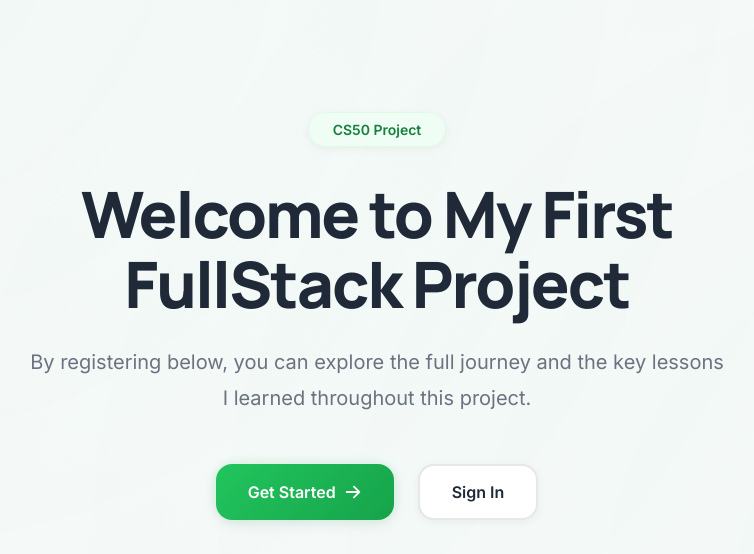
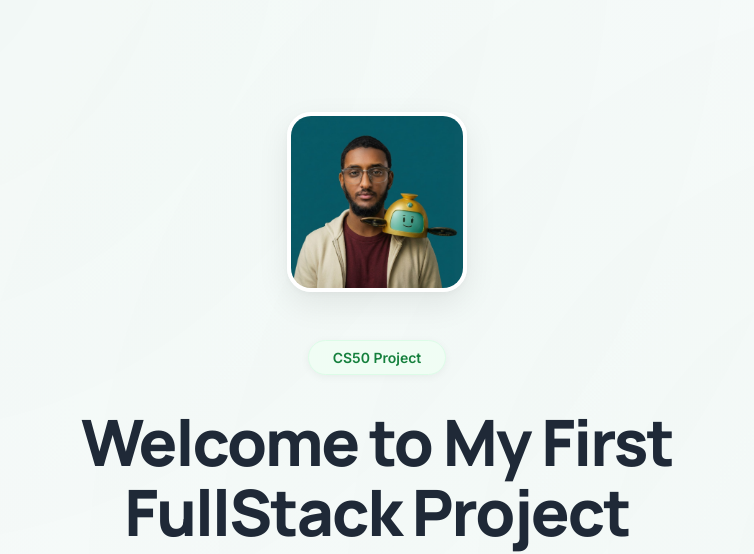
Before and after one commit to salimsirajofficial/firstfullstackproject, a Flask app: page / in a window 1280 px wide. Shown: the top 554 px of the page, without its empty margins (263-1017 px from the left). Run offline with Flask 2, Linux system fonts and the light colour scheme.

```diff
--- a/static/css/main.css
+++ b/static/css/main.css
@@ -108,6 +108,31 @@ body {
     text-align: center;
     padding: var(--space-2xl) 0;
     margin-bottom: var(--space-2xl);
+}
+
+/* Profile Picture - Professional Headshot */
+.profile-picture-container {
+    display: flex;
+    justify-content: center;
+    margin-bottom: var(--space-xl);
+}
+
+.profile-picture {
+    width: 180px;
+    height: 180px;
+    object-fit: cover;
+    object-position: center;
+    border-radius: var(--radius-xl);
+    box-shadow: var(--shadow-floating);
+    border: 4px solid var(--bg-primary);
+    transition: all var(--transition-slow);
+    position: relative;
+}
+
+.profile-picture:hover {
+    transform: translateY(-8px) scale(1.05);
+    box-shadow: var(--shadow-xl), var(--glow-green-md);
+    border-color: var(--green-100);
 }
 
 .hero-badge {
--- a/templates/home.html
+++ b/templates/home.html
@@ -38,6 +38,10 @@
         <!-- Hero Section -->
         <section class="hero-section">
             <div class="content-container">
+                <div class="profile-picture-container">
+                    <img src="{{ url_for('static', filename='images/profile pic.jpg') }}" alt="Salim Siraj"
+                        class="profile-picture">
+                </div>
                 <div class="hero-badge">CS50 Graduate</div>
 
                 <h1 class="hero-title">
--- a/templates/index.html
+++ b/templates/index.html
@@ -15,6 +15,10 @@
     <div class="landing-wrapper">
         <!-- Hero Section -->
         <section class="landing-hero">
+            <div class="profile-picture-container">
+                <img src="{{ url_for('static', filename='images/profile pic.jpg') }}" alt="Salim Siraj"
+                    class="profile-picture">
+            </div>
             <div class="hero-badge">CS50 Project</div>
 
             <h1 class="hero-title">
```
Also changed, not shown: static/css/home.css (+25 -0 lines), static/images/profile pic.jpg (added).
